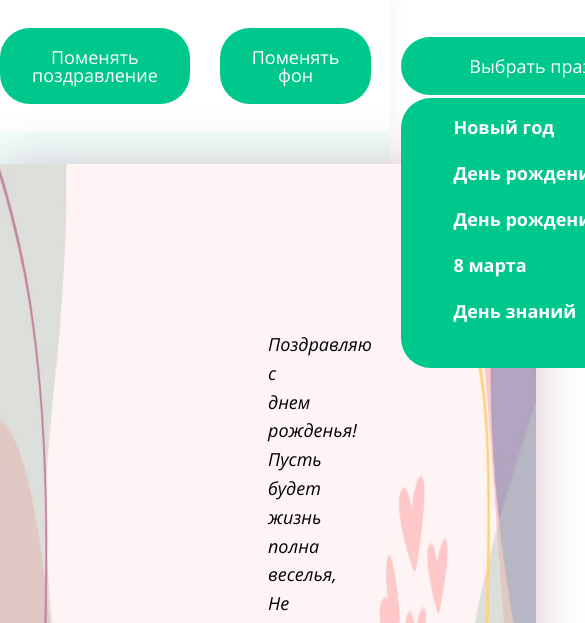
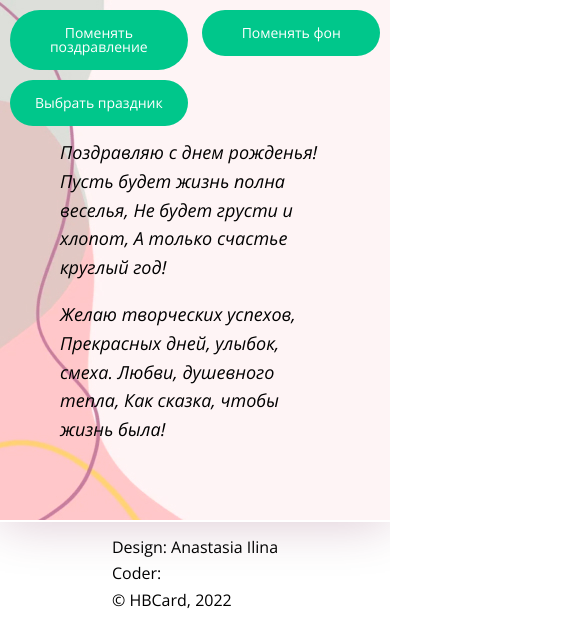
Before and after one commit to SlawaSlawa/for-portfolio-happy-holiday, a plain HTML site: page index.html in a window 390 px wide. Shown: the top 623 px of the page, 585 px wide, since content can reach past the window. Drawn offline with nearby package versions, Linux system fonts and the light colour scheme.

Commit message:
added @media

```diff
--- a/css/style.css
+++ b/css/style.css
@@ -23,6 +23,10 @@
     font-weight: normal;
     font-style: normal;
     font-display: swap;
+}
+
+.dn {
+    display: none;
 }
 
 * {
@@ -90,7 +94,9 @@ ul {
 }
 
 .container {
-    max-width: 1260px;
+    padding-right: 10px;
+    padding-left: 10px;
+    max-width: 1280px;
     margin: 0 auto;
 }
 
@@ -154,3 +160,111 @@ ul {
     display: flex;
     gap: 16px;
 }
+
+@media (max-width: 945px) {
+    body {
+        font-size: 14px;
+    }
+    .btn {
+        max-width: 226px;
+        padding: 16px 20px;
+    }
+    .header__btn-wrap {
+        gap: 10px;
+    }
+    .header__change-list {
+        width: 100%;
+        padding: 16px 20px;
+        top: 54px;
+        right: auto;
+        left: 0;
+    }
+    .btn--change-group {
+        max-width: 100%;
+    }
+}
+
+@media (max-width: 843px) {
+    .main__container {
+        padding: 116px 200px;
+    }
+}
+
+@media (max-width: 763px) {
+    .header {
+        position: absolute;
+        top: 0;
+        left: 0;
+        width: 100%;
+        background-color: transparent;
+        box-shadow: none;
+    }
+    .header__btn-wrap {
+        display: flex;
+        flex-direction: column;
+        align-items: start;
+    }
+    .header__change-group {
+        width: 226px;
+        margin-left: 0;
+    }
+    .main__container  {
+        padding-right: 150px;
+        padding-left: 150px;
+        padding-top: 200px;
+    }
+    .main {
+        padding: 0;
+    }
+}
+
+@media (max-width: 640px) {
+    .main__container {
+        padding-top: 120px;
+    }
+    .header__btn-wrap {
+        flex-wrap: wrap;
+        flex-direction: row;
+        justify-content: space-between;
+    }
+    .header__change-group {
+        width: 100%;
+    }
+    .btn {
+        max-width: 48%;
+    }
+}
+
+@media (max-width: 600px) {
+    .header {
+        padding-top: 10px;
+        padding-bottom: 10px;
+    }
+    .main__container {
+        padding-right: 60px;
+        padding-left: 60px;
+        padding-bottom: 60px;
+    }
+}
+
+@media (max-width: 600px) {
+    .footer__info {
+        flex-direction: column;
+        gap: 20px;
+    }
+}
+
+@media (max-width: 468px) {
+    .main__container {
+        background-size: auto;
+        object-fit: cover;
+    }
+}
+
+@media (max-width: 370px) {
+    .main__container {
+        padding-top: 130px;
+        padding-right: 20px;
+        padding-left: 20px;
+    }
+}
--- a/index.html
+++ b/index.html
@@ -16,8 +16,10 @@
                     <button class="btn">Поменять поздравление</button>
                     <button class="btn">Поменять фон</button>
                     <div class="header__change-group">
-                        <button class="btn">Выбрать праздник</button>
-                        <ul class="header__change-list">
+                        <button class="btn btn--change-group">
+                            Выбрать праздник
+                        </button>
+                        <ul class="header__change-list dn">
                             <li class="header__change-item">
                                 <a href="#" class="header__change-link"
                                     >Новый год</a
```
